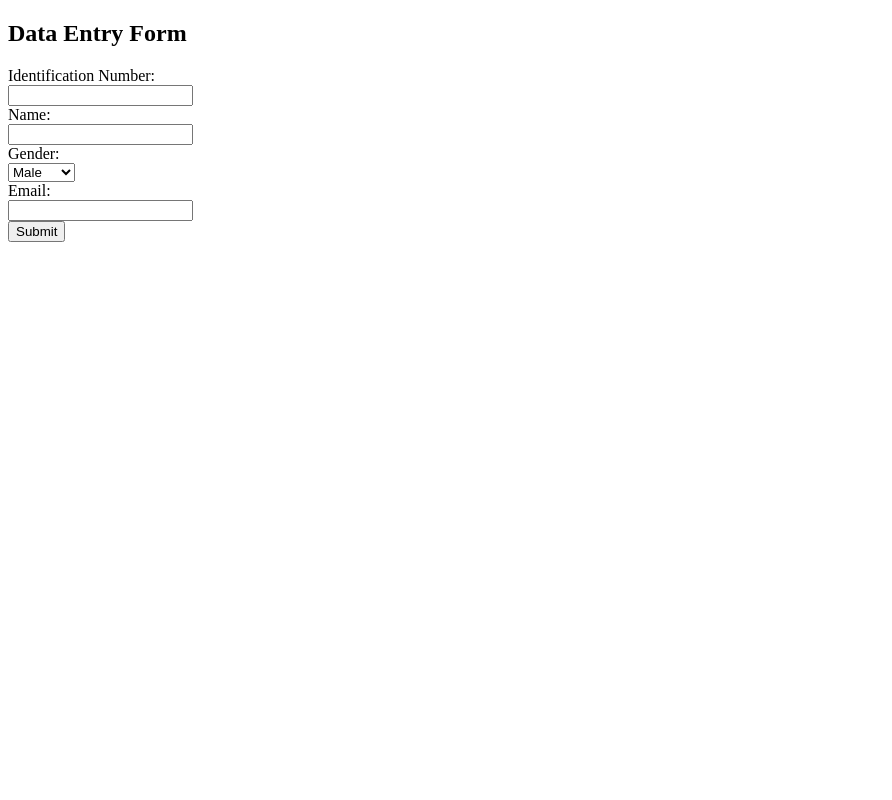
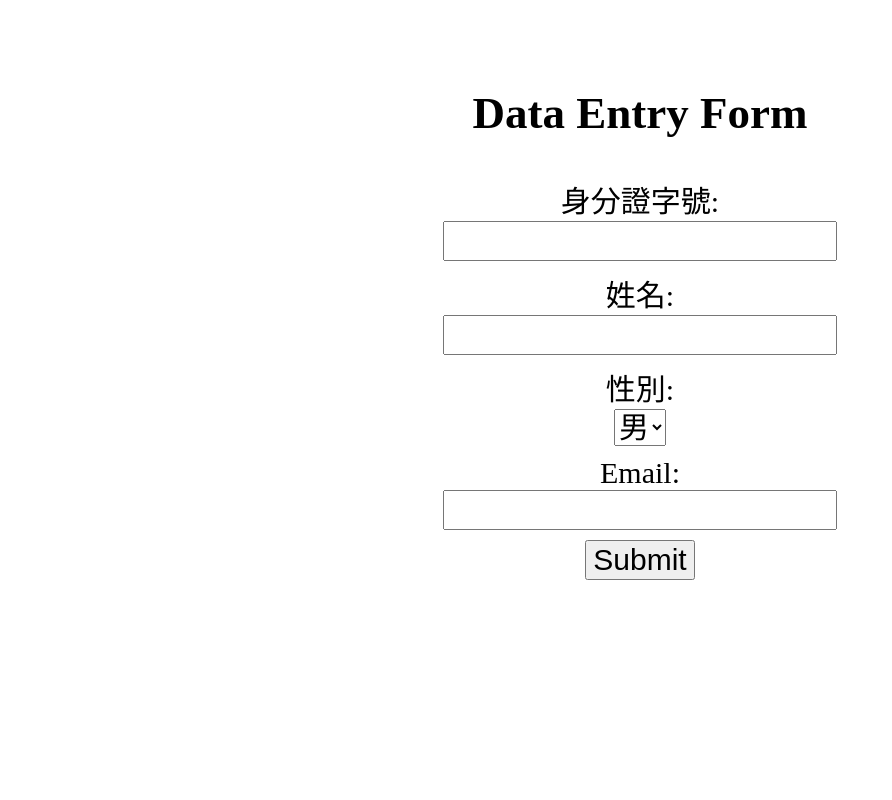
Before and after one commit to ccc5359/pr1, a Flask app: page / in a window 1280 px wide. Shown: the whole page, without its empty margins (0-892 px from the left). Run offline with Flask 3, Linux system fonts and the light colour scheme.

Commit message:
Update input_data.html

```diff
--- a/templates/input_data.html
+++ b/templates/input_data.html
@@ -3,24 +3,50 @@
 
 <head>
     <title>Data Entry Form</title>
+    <style>
+      body, html {
+    height: 100%;
+    margin: 0;
+    display: flex;
+    justify-content: center;
+    align-items: flex-start;
+    font-size: 30px;
+}
+
+.container {
+    text-align: center;
+    margin-top: 50px;
+}
+
+input[type="text"],
+input[type="email"],
+select,
+input[type="submit"] { /* 这里添加了对提交按钮的样式设置 */
+    font-size: 30px; /* 将字体大小设置为 30px */
+    margin-bottom: 10px;
+}
+
+    </style>
 </head>
 
 <body>
+    <div class="container">
         <h2>Data Entry Form</h2>
         <form action="/submit_form" method="post">
-        <label for="id">Identification Number:</label><br>
+            <label for="id">身分證字號:</label><br>
             <input type="text" id="id" name="id"><br>
-        <label for="name">Name:</label><br>
+            <label for="name">姓名:</label><br>
             <input type="text" id="name" name="name"><br>
-        <label for="gender">Gender:</label><br>
+            <label for="gender">性別:</label><br>
             <select id="gender" name="gender">
-            <option value="Male">Male</option>
-            <option value="Female">Female</option>
+                <option value="Male">男</option>
+                <option value="Female">女</option>
             </select><br>
             <label for="email">Email:</label><br>
             <input type="email" id="email" name="email"><br>
             <input type="submit" value="Submit">
         </form>
+    </div>
 </body>
 
 </html>
```
Lines whose indentation alone changed are shown as unchanged.
